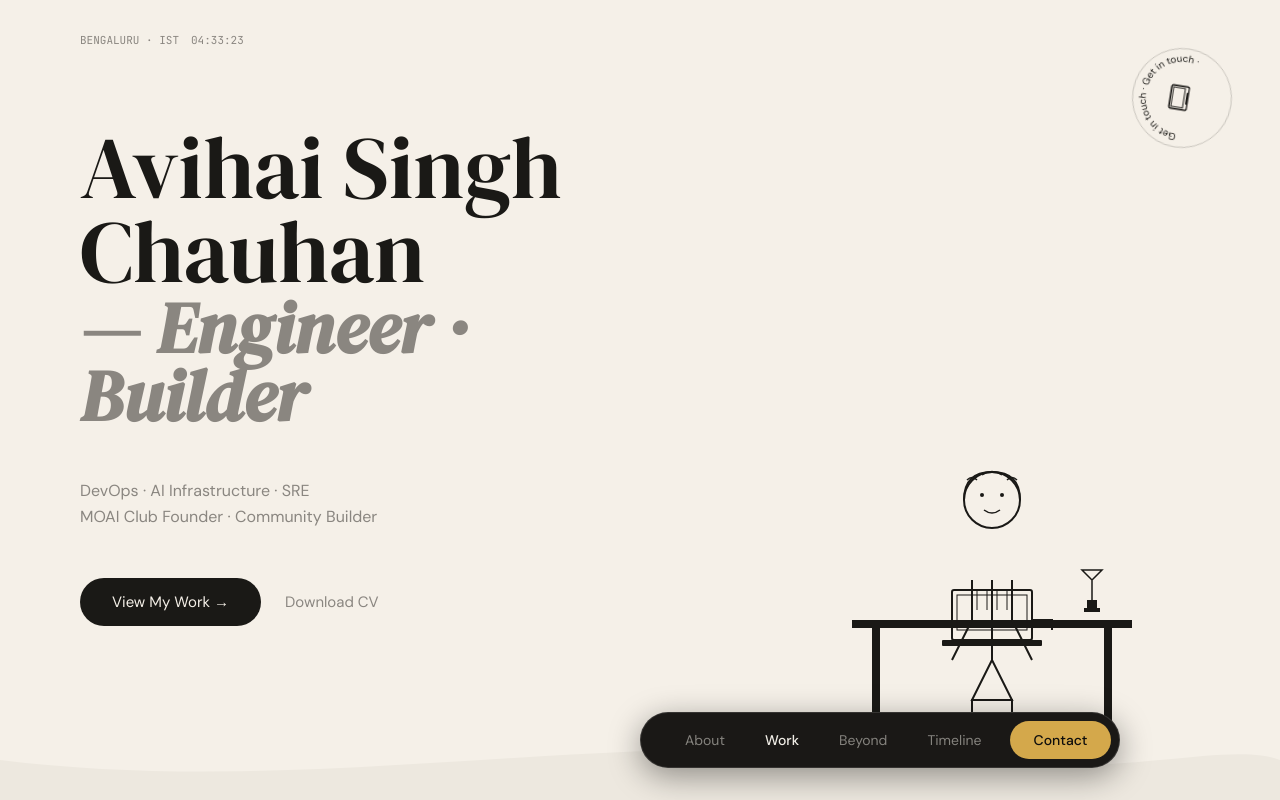
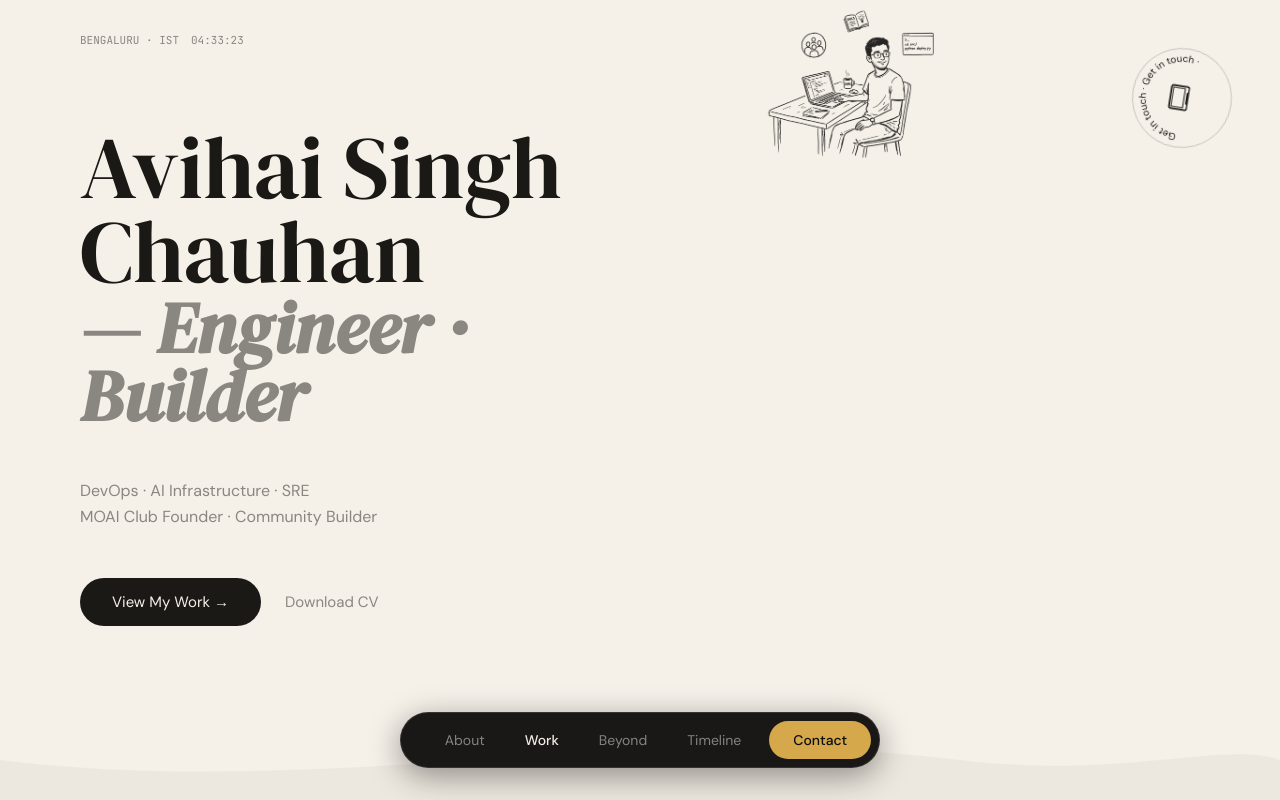
Before and after one commit to DastanZar/Portfolio, a React app: page / in a window 1280 px wide. Shown: the top 800 px of the page. Built offline with nearby package versions, Linux system fonts and the light colour scheme; the HTML template or start-up script is replaced by a standard one.

Commit message:
Add new images and update components

```diff
--- a/src/App.tsx
+++ b/src/App.tsx
@@ -1,3 +1,4 @@
+import { useState } from 'react'
 import { useLenis } from './hooks/useLenis'
 import { Nav } from './components/Nav'
 import { Hero } from './components/Hero'
@@ -5,10 +6,19 @@ import { Introduction } from './components/Introduction'
 import { Work } from './components/Work'
 import { Beyond } from './components/Beyond'
 import { Timeline } from './components/Timeline'
+import { PreLoader } from './components/PreLoader'
 
 function App() {
-  useLenis()
+  const [isLoading, setIsLoading] = useState(true)
+  useLenis(isLoading)
+
+  const handleLoaderComplete = () => {
+    setIsLoading(false)
+  }
+
   return (
+    <>
+      {isLoading && <PreLoader onComplete={handleLoaderComplete} />}
       <div>
         <Nav />
         <Hero />
@@ -17,6 +27,7 @@ function App() {
         <Beyond />
         <Timeline />
       </div>
+    </>
   )
 }
 
--- a/src/components/Hero.tsx
+++ b/src/components/Hero.tsx
@@ -171,10 +171,10 @@ export function Hero() {
 
       {/* Right Column */}
       <div
+        className="relative"
         style={{
           width: '45%',
           position: 'relative',
-          overflow: 'hidden',
         }}
       >
         {/* Rotating Badge */}
@@ -243,220 +243,12 @@ export function Hero() {
         </div>
 
         {/* Doodle Illustration */}
-        <div
-          style={{
-            position: 'absolute',
-            bottom: 0,
-            left: '50%',
-            transform: 'translateX(-50%)',
-            width: 400,
-            height: 420,
-          }}
-        >
-          <svg
-            width="400"
-            height="420"
-            viewBox="0 0 400 420"
-            fill="none"
-            xmlns="http://www.w3.org/2000/svg"
-          >
-            {/* Desk */}
-            <rect
-              x="60"
-              y="240"
-              width="280"
-              height="8"
-              fill="#1A1916"
-            />
-            <rect
-              x="80"
-              y="248"
-              width="8"
-              height="120"
-              fill="#1A1916"
-            />
-            <rect
-              x="312"
-              y="248"
-              width="8"
-              height="120"
-              fill="#1A1916"
-            />
-
-            {/* Chair */}
-            <path
-              d="M 180 368 L 180 320 L 220 320 L 220 368"
-              stroke="#1A1916"
-              strokeWidth="2"
-              fill="none"
-            />
-            <rect
-              x="170"
-              y="368"
-              width="60"
-              height="8"
-              fill="#1A1916"
-            />
-
-            {/* Body */}
-            <path
-              d="M 200 200 L 200 280 L 180 320 L 220 320 L 200 280"
-              stroke="#1A1916"
-              strokeWidth="2"
-              fill="none"
-            />
-            <path
-              d="M 180 200 L 180 240 L 160 280"
-              stroke="#1A1916"
-              strokeWidth="2"
-              fill="none"
-            />
-            <path
-              d="M 220 200 L 220 240 L 240 280"
-              stroke="#1A1916"
-              strokeWidth="2"
-              fill="none"
-            />
-
-            {/* Shirt pattern */}
-            <line
-              x1="185"
-              y1="210"
-              x2="185"
-              y2="230"
-              stroke="#1A1916"
-              strokeWidth="1"
-            />
-            <line
-              x1="195"
-              y1="210"
-              x2="195"
-              y2="230"
-              stroke="#1A1916"
-              strokeWidth="1"
-            />
-            <line
-              x1="205"
-              y1="210"
-              x2="205"
-              y2="230"
-              stroke="#1A1916"
-              strokeWidth="1"
-            />
-            <line
-              x1="215"
-              y1="210"
-              x2="215"
-              y2="230"
-              stroke="#1A1916"
-              strokeWidth="1"
-            />
-
-            {/* Head */}
-            <circle
-              cx="200"
-              cy="120"
-              r="28"
-              fill="none"
-              stroke="#1A1916"
-              strokeWidth="2"
-            />
-
-            {/* Hair */}
-            <path
-              d="M 172 120 Q 172 92 200 92 Q 228 92 228 120"
-              stroke="#1A1916"
-              strokeWidth="2"
-              fill="none"
-            />
-            <path
-              d="M 175 100 Q 180 95 185 100"
-              stroke="#1A1916"
-              strokeWidth="1.5"
-              fill="none"
-            />
-            <path
-              d="M 190 95 Q 200 88 210 95"
-              stroke="#1A1916"
-              strokeWidth="1.5"
-              fill="none"
-            />
-            <path
-              d="M 215 100 Q 220 95 225 100"
-              stroke="#1A1916"
-              strokeWidth="1.5"
-              fill="none"
-            />
-
-            {/* Face */}
-            <circle cx="190" cy="115" r="2" fill="#1A1916" />
-            <circle cx="210" cy="115" r="2" fill="#1A1916" />
-            <path
-              d="M 192 130 Q 200 136 208 130"
-              stroke="#1A1916"
-              strokeWidth="1.5"
-              fill="none"
-            />
-
-            {/* Laptop */}
-            <rect
-              x="160"
-              y="210"
-              width="80"
-              height="50"
-              rx="2"
-              fill="none"
-              stroke="#1A1916"
-              strokeWidth="2"
-            />
-            <rect
-              x="165"
-              y="215"
-              width="70"
-              height="35"
-              fill="none"
-              stroke="#1A1916"
-              strokeWidth="1"
-            />
-            <rect
-              x="150"
-              y="260"
-              width="100"
-              height="6"
-              rx="1"
-              fill="#1A1916"
-            />
-
-            {/* Arm resting on desk */}
-            <path
-              d="M 240 240 L 260 240 L 260 250"
-              stroke="#1A1916"
-              strokeWidth="2"
-              fill="none"
-            />
-
-            {/* Trophy on desk */}
-            <path
-              d="M 300 220 L 300 200 L 290 190 L 310 190 L 300 200"
-              stroke="#1A1916"
-              strokeWidth="1.5"
-              fill="none"
-            />
-            <rect
-              x="295"
-              y="220"
-              width="10"
-              height="8"
-              fill="#1A1916"
-            />
-            <rect
-              x="292"
-              y="228"
-              width="16"
-              height="4"
-              fill="#1A1916"
-            />
-          </svg>
+        <div className="w-full flex justify-end md:justify-center items-end mt-8 md:mt-16 pr-4 md:pr-0">
+          <img
+            src="/images/doodle.png"
+            alt="Avihai Illustration"
+            style={{ filter: 'brightness(0)', opacity: 0.85, width: '100%', maxWidth: '300px', height: 'auto' }}
+          />
         </div>
       </div>
 
--- a/src/components/Nav.tsx
+++ b/src/components/Nav.tsx
@@ -50,9 +50,12 @@ export function Nav() {
       transition={{ delay: 0.8, duration: 0.5 }}
       style={{
         position: 'fixed',
-        bottom: 32,
-        left: '50%',
-        transform: 'translateX(-50%)',
+        bottom: '32px',
+        left: '0',
+        right: '0',
+        marginLeft: 'auto',
+        marginRight: 'auto',
+        width: 'max-content',
         zIndex: 100,
         background: '#1A1816',
         border: '1px solid rgba(255,255,255,0.12)',
--- /dev/null
+++ b/src/components/PreLoader.tsx
@@ -0,0 +1,100 @@
+import { useState, useEffect } from 'react'
+import { motion, AnimatePresence } from 'framer-motion'
+
+const hellos = [
+  'Hello',      // English
+  'Hola',       // Spanish
+  'Bonjour',    // French
+  'Hallo',      // German
+  'Ciao',       // Italian
+  'Olá',        // Portuguese
+  'Привет',     // Russian
+  '你好',        // Chinese
+  'こんにちは',   // Japanese
+  '안녕하세요',   // Korean
+  'مرحبا',      // Arabic
+  'Namaste',    // Hindi
+  'Szia',       // Hungarian
+  'Ahoj',       // Czech
+  'Hei',        // Finnish
+  'Hej',        // Swedish
+  'Hallo',      // Dutch
+  'Witaj',      // Polish
+  'Salve',      // Latin
+  'Xin chào',   // Vietnamese
+]
+
+interface PreLoaderProps {
+  onComplete: () => void
+}
+
+export function PreLoader({ onComplete }: PreLoaderProps) {
+  const [currentIndex, setCurrentIndex] = useState(0)
+  const [opacity, setOpacity] = useState(1)
+
+  useEffect(() => {
+    if (currentIndex >= hellos.length) {
+      // All words shown, trigger completion after a brief delay
+      const timeout = setTimeout(() => {
+        onComplete()
+      }, 300)
+      return () => clearTimeout(timeout)
+    }
+
+    // Flash effect: fade out slightly, change word, fade back in
+    const fadeOutTimeout = setTimeout(() => {
+      setOpacity(0.8)
+    }, 60)
+
+    const changeWordTimeout = setTimeout(() => {
+      setCurrentIndex((prev) => prev + 1)
+      setOpacity(1)
+    }, 120)
+
+    return () => {
+      clearTimeout(fadeOutTimeout)
+      clearTimeout(changeWordTimeout)
+    }
+  }, [currentIndex, onComplete])
+
+  return (
+    <AnimatePresence>
+      <motion.div
+        initial={{ y: 0 }}
+        exit={{ y: '-100%' }}
+        transition={{
+          duration: 1.2,
+          ease: [0.87, 0, 0.13, 1], // expo easing
+        }}
+        style={{
+          position: 'fixed',
+          top: 0,
+          left: 0,
+          width: '100%',
+          height: '100%',
+          backgroundColor: '#0E0D0C',
+          zIndex: 9999,
+          display: 'flex',
+          alignItems: 'center',
+          justifyContent: 'center',
+        }}
+      >
+        <motion.span
+          key={currentIndex}
+          initial={{ opacity: 0.8 }}
+          animate={{ opacity }}
+          transition={{ duration: 0.06 }}
+          style={{
+            fontFamily: 'var(--font-display)',
+            fontSize: 'clamp(2rem, 8vw, 6rem)',
+            color: '#F5F0E8',
+            fontWeight: 400,
+            letterSpacing: '0.02em',
+          }}
+        >
+          {hellos[currentIndex] || hellos[hellos.length - 1]}
+        </motion.span>
+      </motion.div>
+    </AnimatePresence>
+  )
+}
--- a/src/hooks/useLenis.ts
+++ b/src/hooks/useLenis.ts
@@ -5,8 +5,10 @@ import { ScrollTrigger } from 'gsap/ScrollTrigger'
 
 gsap.registerPlugin(ScrollTrigger)
 
-export function useLenis() {
+export function useLenis(disabled: boolean = false) {
   useEffect(() => {
+    if (disabled) return
+
     const lenis = new Lenis({
       duration: 1.2,
       easing: (t) => Math.min(1, 1.001 - Math.pow(2, -10 * t)),
@@ -24,5 +26,5 @@ export function useLenis() {
       lenis.destroy()
       gsap.ticker.remove((time) => lenis.raf(time * 1000))
     }
-  }, [])
+  }, [disabled])
 }
```
Also changed, not shown: src/components/TornEdge.tsx (+7 -8 lines), public/images/doodle.png (added), public/images/torn-edge.svg.svg (added). Lines whose indentation alone changed are shown as unchanged.
